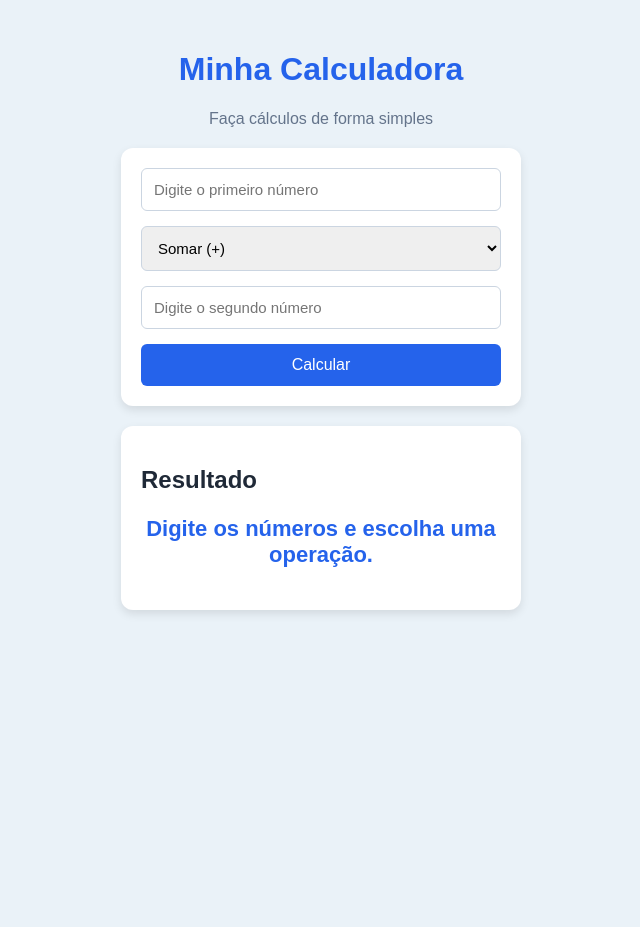
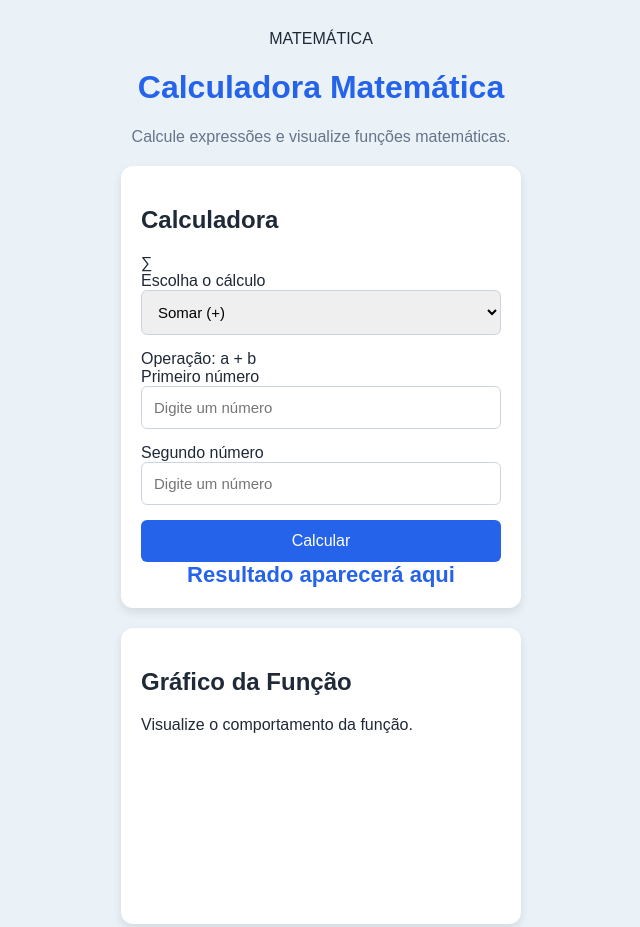
Before and after one commit to Spike-brunovas/stackblitz-starters-rspzxdg6, a website: page index.html in a window 1280 px wide. Shown: the top 927 px of the page, without its empty margins (319-959 px from the left). Before the commit the page ends 800 px from the top, so only its background shows below. Drawn offline with nearby package versions, Linux system fonts and the light colour scheme.

Commit message:
feat: criar interface da calculadora matematica

```diff
--- a/index.html
+++ b/index.html
@@ -3,12 +3,8 @@
 
 <head>
   <meta charset="UTF-8">
-
-  <meta name="viewport" content="width=device-width,
-  initial-scale=1.0">
-
-  <title>Calculadora</title>
-
+  <meta name="viewport" content="width=device-width, initial-scale=1.0">
+  <title>Calculadora Matemática</title>
   <link rel="stylesheet" href="styles.css">
 </head>
 
@@ -16,50 +12,94 @@
 
   <div class="container">
 
-    <header>
-      <h1>Minha Calculadora</h1>
-      <p>Faça cálculos de forma simples</p>
+    <header class="header">
+      <span class="tag">MATEMÁTICA</span>
+
+      <h1>Calculadora Matemática</h1>
+
+      <p>
+        Calcule expressões e visualize funções matemáticas.
+      </p>
     </header>
 
-    <div class="card">
+    <section class="card calculator-card">
 
-      <input
-        type="number"
-        id="numero1"
-        placeholder="Digite o primeiro número"
-      >
+      <div class="card-title">
+        <div>
+          <h2>Calculadora</h2>
+        </div>
 
-      <select id="operacao">
-        <option value="+">Somar (+)</option>
-        <option value="-">Subtrair (-)</option>
-        <option value="*">Multiplicar (*)</option>
-        <option value="/">Dividir (/)</option>
+        <span class="icon">∑</span>
+      </div>
+
+      <label for="tipoCalculo">
+        Escolha o cálculo
+      </label>
+
+      <select id="tipoCalculo">
+
+        <optgroup label="Operações básicas">
+          <option value="soma">Somar (+)</option>
+          <option value="subtracao">Subtrair (-)</option>
+          <option value="multiplicacao">Multiplicar (×)</option>
+          <option value="divisao">Dividir (÷)</option>
+        </optgroup>
+
+        <optgroup label="Funções matemáticas">
+          <option value="exponencial">Função Exponencial</option>
+          <option value="logaritmo">Função Logarítmica</option>
+          <option value="quadratica">Função Quadrática</option>
+          <option value="raiz">Raiz Quadrada</option>
+        </optgroup>
+
       </select>
 
-      <input
-        type="number"
-        id="numero2"
-        placeholder="Digite o segundo número"
-      >
+      <div id="formula" class="formula">
+        Operação: a + b
+      </div>
+
+      <div id="campos" class="campos">
+
+        <div class="campo">
+          <label for="numero1">Primeiro número</label>
+          <input type="number" id="numero1" placeholder="Digite um número">
+        </div>
+
+        <div class="campo">
+          <label for="numero2">Segundo número</label>
+          <input type="number" id="numero2" placeholder="Digite um número">
+        </div>
+
+      </div>
 
       <button id="calcular">
         Calcular
       </button>
 
-    </div>
+      <div id="resultado" class="resultado">
+        Resultado aparecerá aqui
+      </div>
 
-    <div class="card">
+    </section>
 
-      <h2>Resultado</h2>
+    <section class="card graph-card">
 
-      <p id="resultado">
-        Digite os números e escolha uma operação.
-      </p>
+      <div class="card-title">
+        <div>
+          <h2>Gráfico da Função</h2>
+          <p>Visualize o comportamento da função.</p>
+        </div>
+      </div>
 
-    </div>
+      <div class="chart-container">
+        <canvas id="grafico"></canvas>
+      </div>
+
+    </section>
 
   </div>
 
+  <script src="https://cdn.jsdelivr.net/npm/chart.js"></script>
   <script src="script.js"></script>
 
 </body>
```
